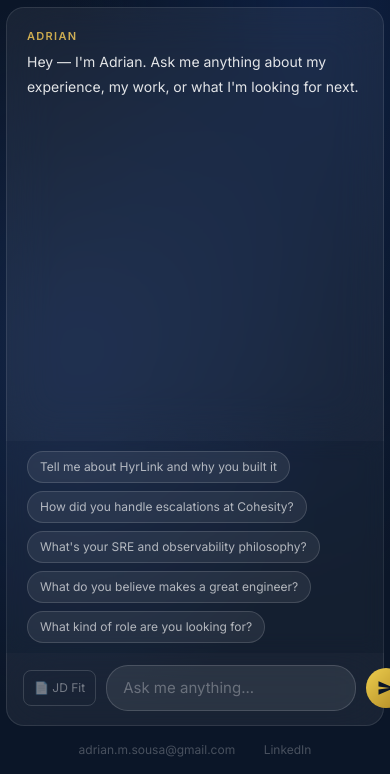
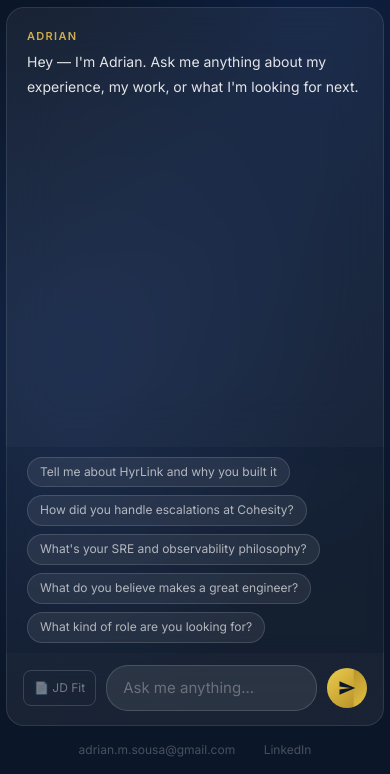
Before and after one commit to Tormento416/Resume_Me, a website: page index.html in a window 390 px wide. Shown: the part 70-844 px from the top of the page. Drawn offline with nearby package versions, Linux system fonts and the light colour scheme.

Commit message:
Fix mobile horizontal overflow issues
- Allow prompt chips to wrap instead of forcing wide min-content
- Add min-width: 0 to flex input to allow shrinking
- Enforce 100% width on body to constrain flex layout

```diff
--- a/index.html
+++ b/index.html
@@ -9,7 +9,7 @@
   <style>
     @import url('https://fonts.googleapis.com/css2?family=Inter:wght@300;400;500;600&display=swap');
     * { box-sizing: border-box; margin: 0; padding: 0; }
-    body { font-family: 'Inter', sans-serif; background: #0b1628; background-image: radial-gradient(ellipse at 20% 50%, rgba(30,60,120,0.4) 0%, transparent 60%), radial-gradient(ellipse at 80% 10%, rgba(15,40,90,0.5) 0%, transparent 55%); color: #e8e8e8; height: 100dvh; display: flex; flex-direction: column; overflow: hidden; }
+    body { width: 100%; font-family: 'Inter', sans-serif; background: #0b1628; background-image: radial-gradient(ellipse at 20% 50%, rgba(30,60,120,0.4) 0%, transparent 60%), radial-gradient(ellipse at 80% 10%, rgba(15,40,90,0.5) 0%, transparent 55%); color: #e8e8e8; height: 100dvh; display: flex; flex-direction: column; overflow: hidden; }
     .header-block { padding: 24px 20px 16px; text-align: center; }
     .header-block h1 { font-size: 22px; font-weight: 600; letter-spacing: -0.02em; color: #fff; }
     .header-block .tagline { font-size: 13px; color: rgba(255,255,255,0.35); margin-top: 4px; font-style: italic; }
@@ -41,12 +41,12 @@
     #analyze-btn { margin: 0 14px 14px; background: rgba(201,168,76,0.1); border: 1px solid rgba(201,168,76,0.35); color: #c9a84c; padding: 8px 20px; border-radius: 8px; font-size: 13px; font-weight: 500; cursor: pointer; transition: all 0.2s; }
     #analyze-btn:hover { background: rgba(201,168,76,0.2); border-color: rgba(201,168,76,0.6); }
     #prompt-chips { display: flex; flex-wrap: wrap; gap: 8px; padding: 10px 20px; margin: 0 12px; background: rgba(255,255,255,0.04); backdrop-filter: blur(10px); -webkit-backdrop-filter: blur(10px); border-left: 1px solid rgba(255,255,255,0.08); border-right: 1px solid rgba(255,255,255,0.08); }
-    .chip { background: rgba(255,255,255,0.07); border: 1px solid rgba(255,255,255,0.14); color: rgba(255,255,255,0.65); padding: 7px 14px; border-radius: 20px; font-size: 13px; cursor: pointer; transition: all 0.2s; white-space: nowrap; }
+    .chip { background: rgba(255,255,255,0.07); border: 1px solid rgba(255,255,255,0.14); color: rgba(255,255,255,0.65); padding: 7px 14px; border-radius: 20px; font-size: 13px; cursor: pointer; transition: all 0.2s; white-space: normal; text-align: left; line-height: 1.4; }
     .chip:hover { border-color: rgba(201,168,76,0.5); color: #f0d080; background: rgba(201,168,76,0.08); }
     #input-area { display: flex; align-items: center; gap: 10px; padding: 12px 16px calc(14px + env(safe-area-inset-bottom)); margin: 0 12px; background: rgba(255,255,255,0.06); backdrop-filter: blur(24px); -webkit-backdrop-filter: blur(24px); border: 1px solid rgba(255,255,255,0.1); border-top: none; border-radius: 0 0 18px 18px; }
     #jd-toggle { background: transparent; border: 1px solid rgba(255,255,255,0.15); color: rgba(255,255,255,0.4); padding: 8px 12px; border-radius: 8px; font-size: 12px; cursor: pointer; transition: all 0.2s; white-space: nowrap; }
     #jd-toggle:hover { border-color: rgba(201,168,76,0.4); color: #c9a84c; }
-    #user-input { flex: 1; background: rgba(255,255,255,0.08); border: 1px solid rgba(255,255,255,0.15); border-radius: 22px; padding: 11px 16px; color: #fff; font-size: 15px; font-family: 'Inter', sans-serif; outline: none; transition: border-color 0.2s; }
+    #user-input { flex: 1; min-width: 0; background: rgba(255,255,255,0.08); border: 1px solid rgba(255,255,255,0.15); border-radius: 22px; padding: 11px 16px; color: #fff; font-size: 15px; font-family: 'Inter', sans-serif; outline: none; transition: border-color 0.2s; }
     #user-input:focus { border-color: rgba(201,168,76,0.45); }
     #user-input::placeholder { color: rgba(255,255,255,0.3); }
     #send-btn { background: linear-gradient(135deg, #b8922a, #e8c84a, #b8922a); background-size: 200% auto; border: none; border-radius: 50%; width: 40px; height: 40px; display: flex; align-items: center; justify-content: center; cursor: pointer; transition: all 0.2s; flex-shrink: 0; animation: gold-shimmer 3s linear infinite; }
```
